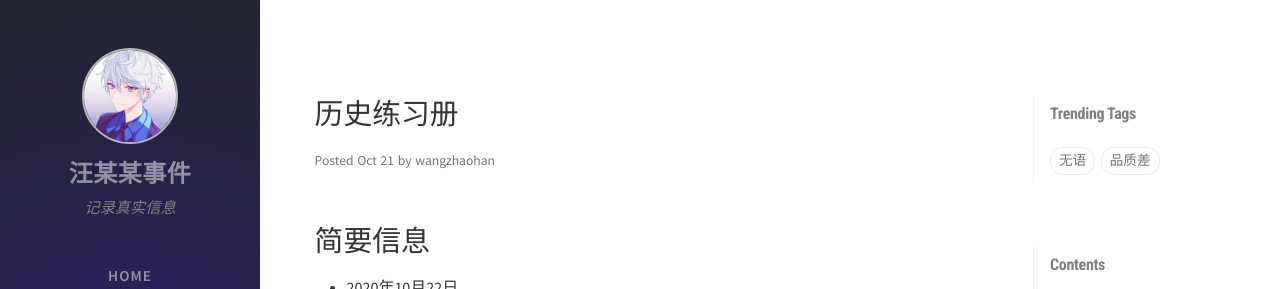
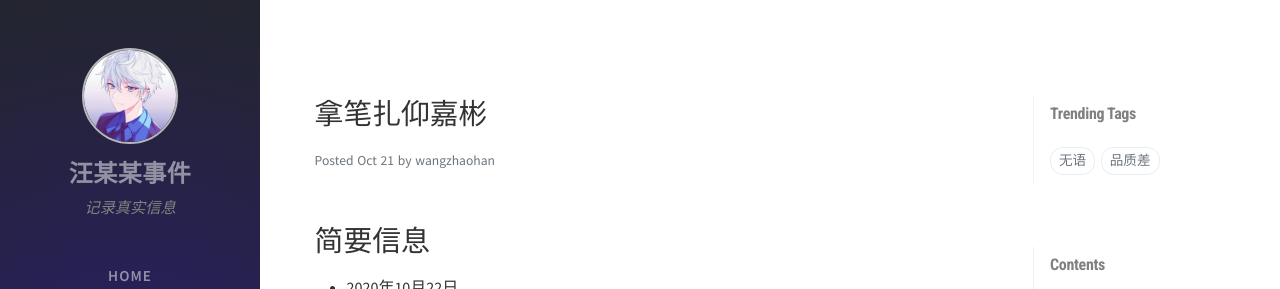
Before and after one commit to wangzhaohansj/wangzhaohansj.github.io, a Jekyll site: the page built from _posts/其他/2020-10-22-拿笔扎仰嘉彬.md, in a window 1280 px wide and 900 px high. Shown: the top 289 px of the window. Built offline with Jekyll 4.4.1, drawn with Linux system fonts in a browser that asks for light colours; nearby versions of some CDN libraries; comment, search, counter and statistics services are not loaded.

Commit message:
更改文章标题

```diff
--- a/_posts/其他/2020-10-22-拿笔扎仰嘉彬.md
+++ b/_posts/其他/2020-10-22-拿笔扎仰嘉彬.md
@@ -1,5 +1,5 @@
 ---
-title: "历史练习册"
+title: "拿笔扎仰嘉彬"
 date: 2020-10-22
 tags: "无语"
 category: "其他"
```
